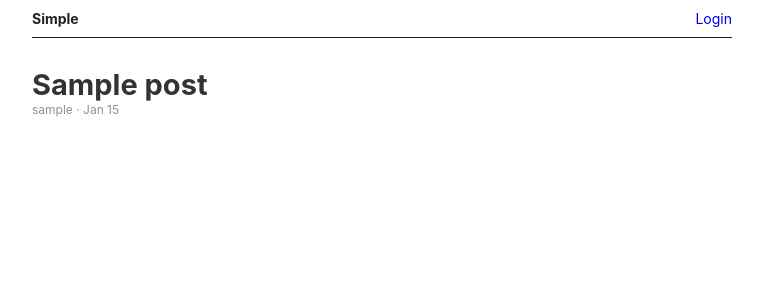
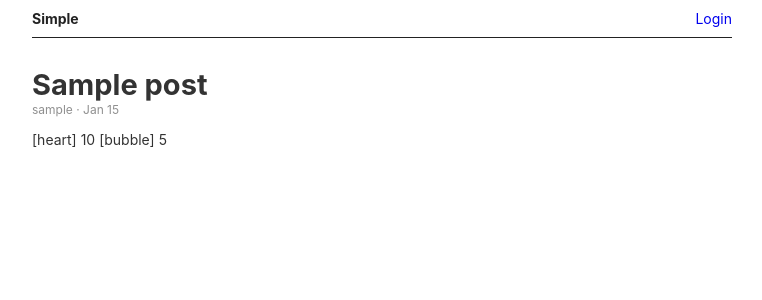
Before and after one commit to hueykwik/blog, a Python web app: template templates/front.html in a window 1280 px wide. Shown: the top 300 px of the page, without its empty margins (258-1020 px from the left). Run offline with Jinja, Linux system fonts and the light colour scheme; the template is opened without the code that fills it: most values are stand-ins (such as "Sample title", 1, 10 or a date in 2020).

Commit message:
Stub like and comment in the UI.

```diff
--- a/static/main.css
+++ b/static/main.css
@@ -109,3 +109,12 @@ input[type=submit] {
     text-decoration: none;
     color: rgba(0,0,0,.44);
 }
+
+.post-footer-nav {
+    padding-left: 0px;
+}
+
+.post-footer-nav li {
+    display: inline;
+    list-style-type: none;
+}
--- a/templates/post.html
+++ b/templates/post.html
@@ -16,5 +16,12 @@
     {{post.get_render_text() | safe}}
   </div>
 
+  <div class="post-footer">
+    <ul class="post-footer-nav">
+      <li>[heart] 10</li>
+      <li>[bubble] 5</li>
+    </ul>
+  </div>
+
   <div class
 </div>
```
